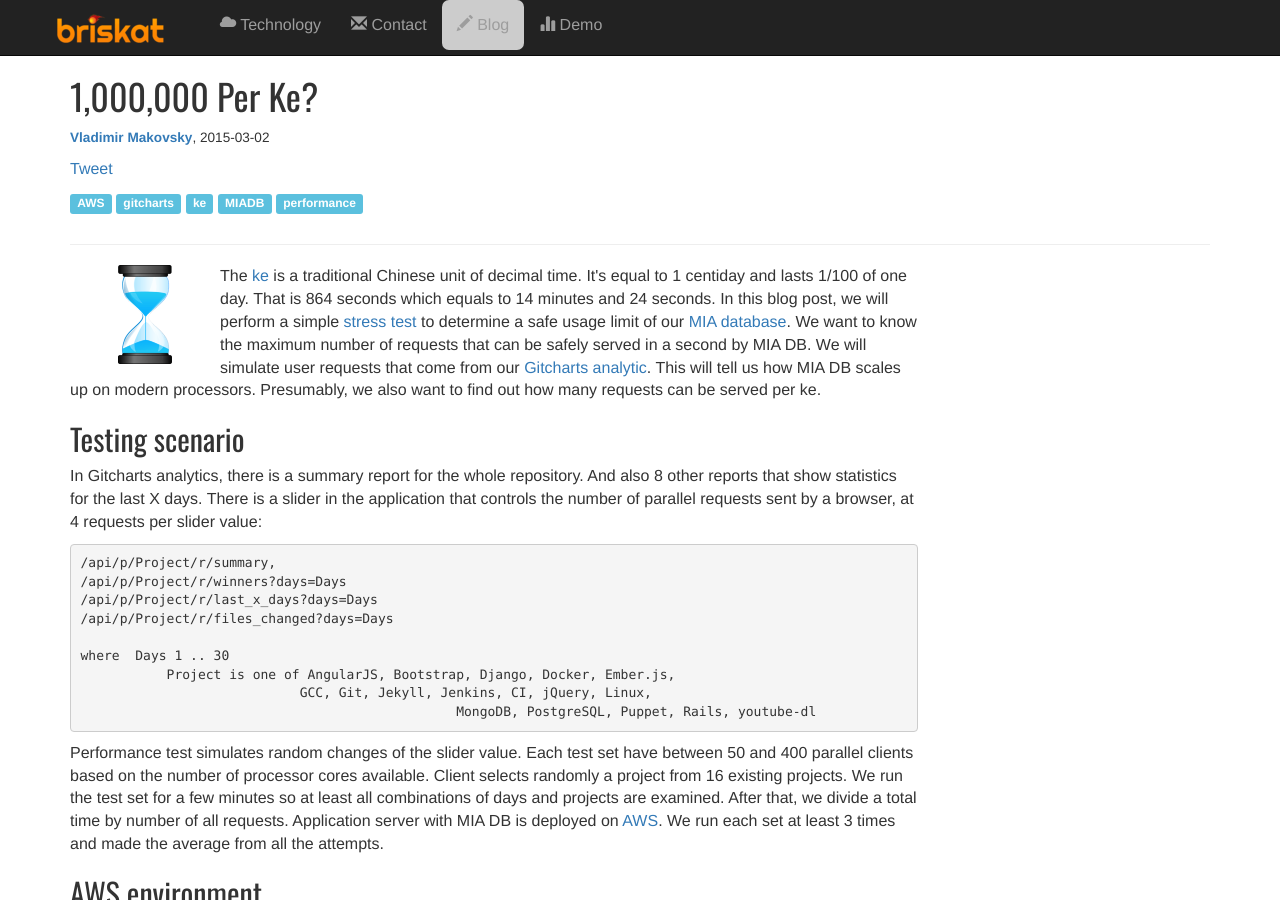
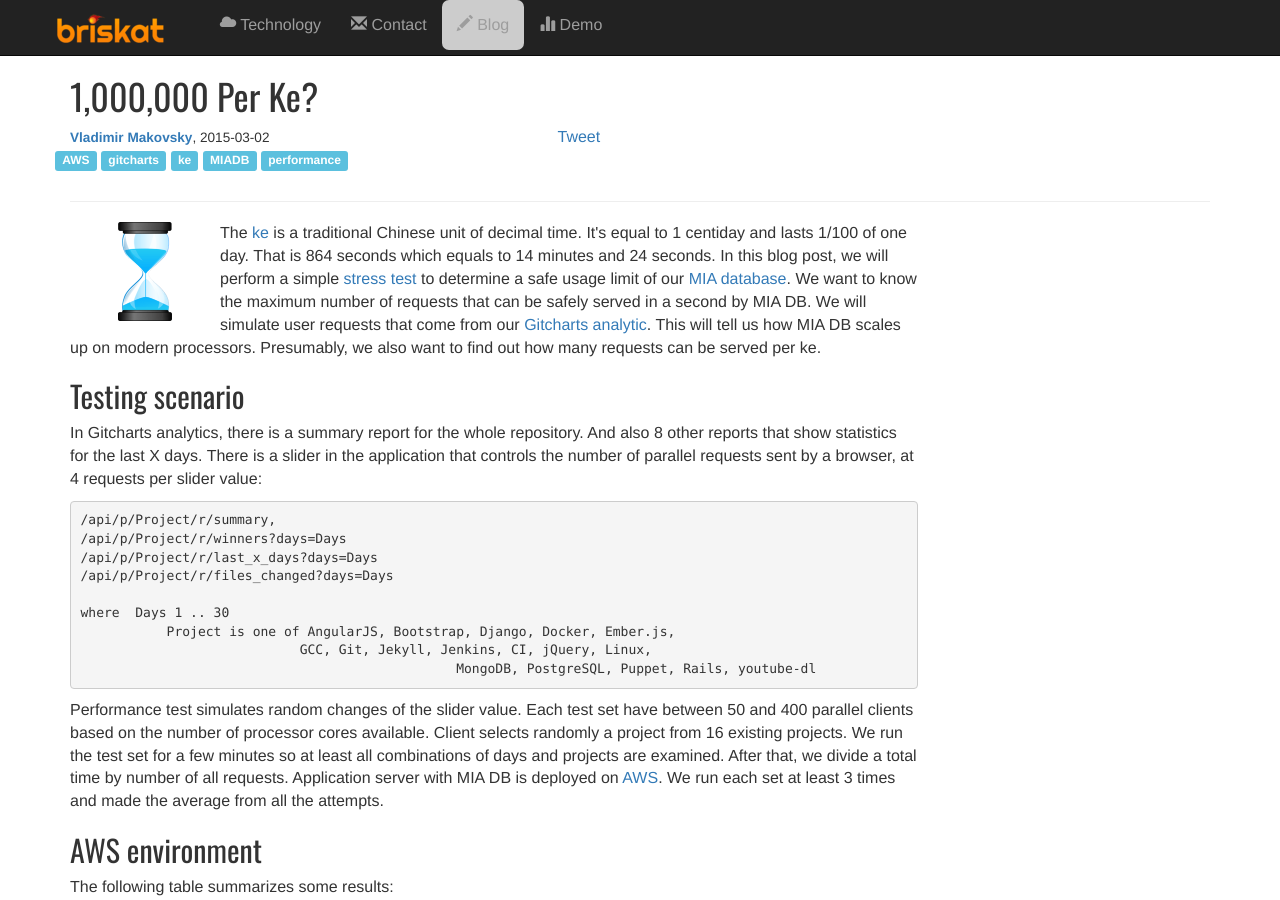
Before and after one commit to briskat/briskat.github.io, a Jekyll site: the page built from _posts/2015-03-02-Million_Per_Ke.markdown, in a window 1280 px wide and 900 px high. Built offline with Jekyll 4.4.1, drawn with Linux system fonts in a browser that asks for light colours; nearby versions of some CDN libraries; Markdown is read by kramdown in place of the engine named in the settings; comment, search, counter and statistics services are not loaded.

Commit message:
Fix validity of post header

```diff
--- a/_includes/post_header.html
+++ b/_includes/post_header.html
@@ -2,18 +2,23 @@
 
 <div class="row">
 	<div class="col-md-9">
-		<p><h1>{{ page.title }}</h1></p>
+		<h1>{{ page.title }}</h1>
 	</div>
 </div>
 <div class="row">
-	<div class="col-md-9">
-		<small><b>{{ page.author }}</b>, {{ page.date | date: "%Y-%m-%d" }}</small>
-<p><div class="fb-like" data-href="{{ site.url }}{{ page.url }}" data-layout="button_count" data-action="recommend" data-show-faces="false" data-share="false"></div>
-   <script type="IN/Share" data-url="{{ site.url }}{{ page.url }}" data-counter="right"></script>
-   <a href="https://twitter.com/share" class="twitter-share-button" data-url="{{ site.url }}{{ page.url }}">Tweet</a>
-   </p>
+    <div class="col-md-5">
+        <small><b>{{ page.author }}</b>, {{ page.date | date: "%Y-%m-%d" }}</small>
+    </div>
+    <div class="col-md-4">
+        <div class="fb-like" data-href="{{ site.url }}{{ page.url }}" data-layout="button_count" data-action="recommend" data-show-faces="false" data-share="false"></div>
+        <script type="IN/Share" data-url="{{ site.url }}{{ page.url }}" data-counter="right"></script>
+        <a href="https://twitter.com/share" class="twitter-share-button" data-url="{{ site.url }}{{page.url}}"{% if page.hashtag %} data-hashtags="{{ page.hashtag }}"{% endif %}>Tweet</a>
+    </div>
+</div>
+<div class="row">
 		{% for tag in page.tags %} <a href="/tags/{{ tag }}" title="View posts tagged with &quot;{{ tag }}&quot;"><span class="label label-info">{{ tag }}</span></a> {% if forloop.last != true %} {% endif %} {% endfor %}
-	</div>
+</div>
+<div class="row">
 	<div class="col-md-9">
 		<p class="pull-right">{% if page.previous.url %} <a href="{{page.previous.url}}" title="Previous Post: {{page.previous.title}}"><i class="icon-chevron-left"></i></a> 	{% endif %}   {% if page.next.url %} 	<a href="{{page.next.url}}" title="Next Post: {{page.next.title}}"><i class="icon-chevron-right"></i></a> 	{% endif %} </p>
 	</div>
```
